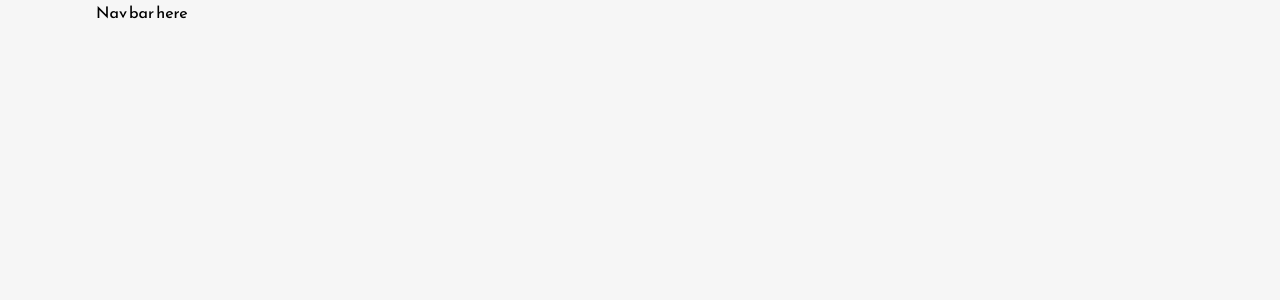
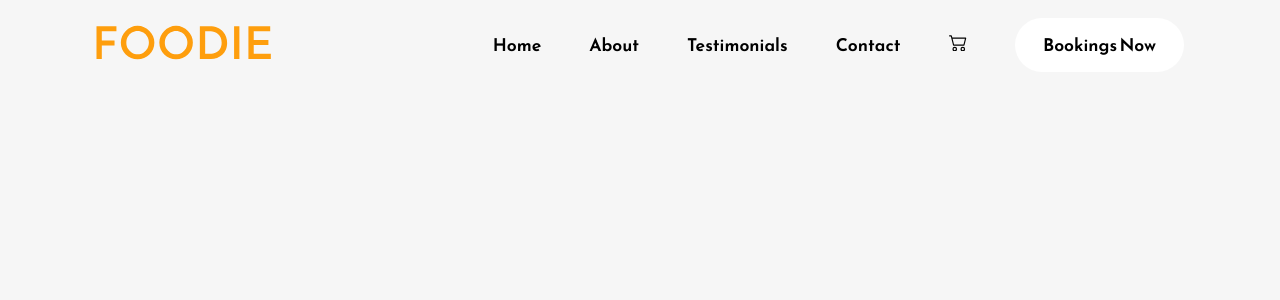
Before and after one commit to zengyifei327/React-restaurant, a React (Create React App) app: page / in a window 1280 px wide. Shown: the top 300 px of the page. Built offline with nearby package versions, Linux system fonts and the light colour scheme.

Commit message:
Implement Nav bar

```diff
--- a/src/Components/Navbar.js
+++ b/src/Components/Navbar.js
@@ -1,4 +1,4 @@
-import React from 'react'
+import React, { useState } from "react";
 import Logo from '../Assets/Logo.svg'
 import { BsCart2 } from "react-icons/bs";
 import { HiOutlineBars3 } from "react-icons/hi2";
@@ -17,10 +17,68 @@ import PhoneRoundedIcon from "@mui/icons-material/PhoneRounded";
 import ShoppingCartRoundedIcon from "@mui/icons-material/ShoppingCartRounded";
 
 const Navbar = () => {
+  const [openMenu, setOpenMenu] = useState(false);
+  const menuOptions = [
+    {
+      text: "Home",
+      icon: <HomeIcon />,
+    },
+    {
+      text: "About",
+      icon: <InfoIcon />,
+    },
+    {
+      text: "Testimonials",
+      icon: <CommentRoundedIcon />,
+    },
+    {
+      text: "Contact",
+      icon: <PhoneRoundedIcon />,
+    },
+    {
+      text: "Cart",
+      icon: <ShoppingCartRoundedIcon />,
+    },
+  ];
   return (
-    <div>
-      Nav bar here
-    </div>
+    <nav>
+      <div className="nav-logo-container">
+        <img src={Logo} alt="" />
+      </div>
+      <div className="navbar-links-container">
+        <a href="">Home</a>
+        <a href="">About</a>
+        <a href="">Testimonials</a>
+        <a href="">Contact</a>
+        <a href="">
+          <BsCart2 className="navbar-cart-icon" />
+        </a>
+        <button className="primary-button">Bookings Now</button>
+      </div>
+      <div className="navbar-menu-container">
+        <HiOutlineBars3 onClick={() => setOpenMenu(true)} />
+      </div>
+      <Drawer open={openMenu} onClose={() => setOpenMenu(false)} anchor="right">
+        <Box
+          sx={{ width: 250 }}
+          role="presentation"
+          onClick={() => setOpenMenu(false)}
+          onKeyDown={() => setOpenMenu(false)}
+        >
+          <List>
+            {menuOptions.map((item) => (
+              <ListItem key={item.text} disablePadding>
+                <ListItemButton>
+                  <ListItemIcon>{item.icon}</ListItemIcon>
+                  <ListItemText primary={item.text} />
+                </ListItemButton>
+              </ListItem>
+            ))}
+          </List>
+          <Divider />
+        </Box>
+      </Drawer>
+    </nav>
   )
 }
 
```
